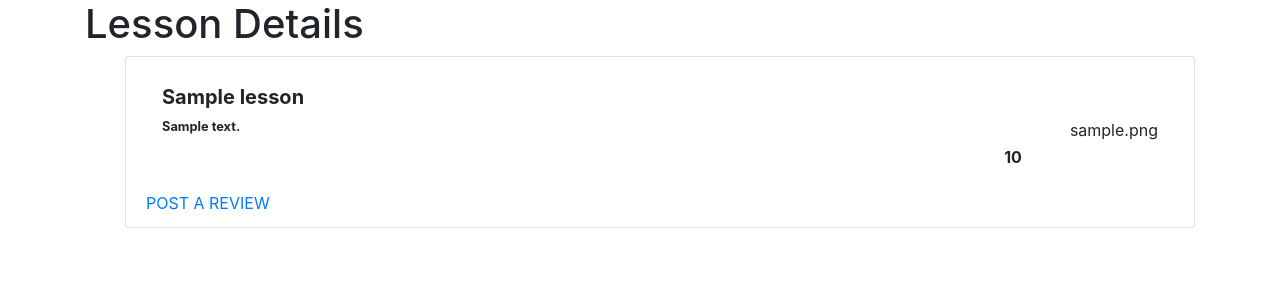
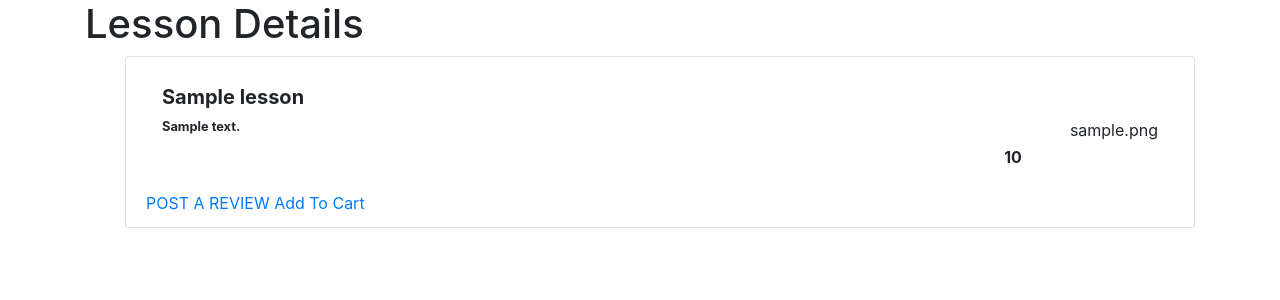
Before and after one commit to Code-Institute-Submissions/Warm-Bakes, a Django app: page /lessons/detail/1 in a window 1280 px wide. Shown: the top 300 px of the page. Run offline with Django 3.2, Linux system fonts and the light colour scheme; tables that the repository leaves empty hold one stand-in row (values such as "Sample post"); some libraries are stand-ins or nearby versions.

Commit message:
updated templates for show lesson detail and show product detail to include routing to add to cart

```diff
--- a/lessons/templates/lessons/show_lesson_detail.template.html
+++ b/lessons/templates/lessons/show_lesson_detail.template.html
@@ -17,6 +17,7 @@
                 <div alt="product-image" width="200" class="ml-lg-5 order-1 order-lg-2">{{lesson.image}}</div>
               </div>
               <a href="{%url 'create_lesson_review_route' lesson_id=lesson.id %}">POST A REVIEW</a>
+              <a href="{%url 'add_lesson_to_cart_route' lesson_id=lesson.id %}">Add To Cart</a>
         </li>
 </ul>
 {% endblock %}
--- a/products/templates/products/show_product_detail.template.html
+++ b/products/templates/products/show_product_detail.template.html
@@ -17,6 +17,7 @@
                 <div alt="product-image" width="200" class="ml-lg-5 order-1 order-lg-2">{{product.image}}</div>
               </div>
               <a href="{%url 'create_product_review_route' product_id=product.id %}">POST A REVIEW</a>
+              <a href="{%url 'add_product_to_cart_route' product_id=product.id %}">Add To Cart</a>
         </li>
 </ul>
 {% endblock %}
```
